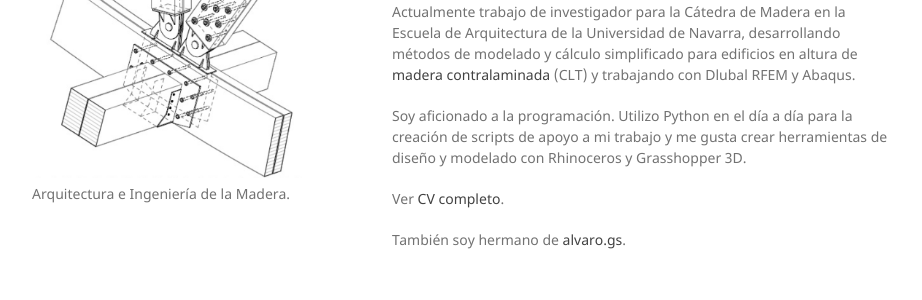
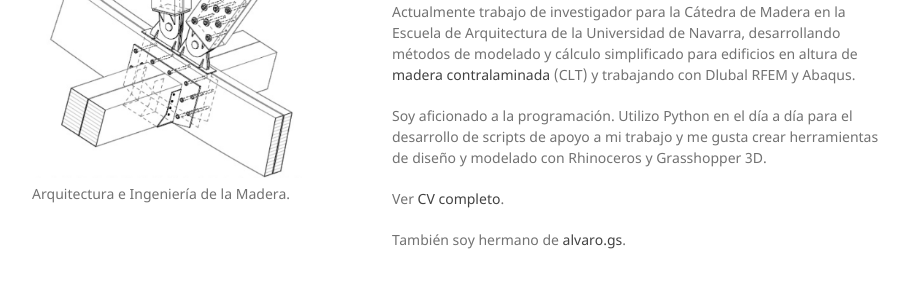
Before and after one commit to parametropic/webtest2, a Jekyll site: the page built from index.md, in a window 1280 px wide. Shown: the part 246-546 px from the top of the page, without its empty margins (178-1100 px from the left). Built offline with Jekyll 4.4.1, drawn with Linux system fonts in a browser that asks for light colours; our own code applies the rules of GitHub Pages for plain Markdown files.

Commit message:
Update index.md

```diff
--- a/index.md
+++ b/index.md
@@ -3,11 +3,11 @@ layout: default
 ---
 ## Hi there!
 
-Soy arquitecto por la Universidad de Sevilla y [Máster en Diseño y Cálculo de Estructuras de Madera](https://www.mastermadera.com/) por la Universidad del País Vasco. Gracias a una beca de prácticas internacionales, tuve la oportunidad de pasar una temporada trabajando en diversos estudios de diseño arquitectónico en Japón, donde desarrollé mi afición por la madera, la tradición carpintera, y por el tonkotsu ramen.
+Soy arquitecto por la Universidad de Sevilla y [Máster en Diseño y Cálculo de Estructuras de Madera](./tfm.html) por la Universidad del País Vasco. Gracias a una beca de prácticas internacionales, tuve la oportunidad de pasar una temporada trabajando en diversos estudios de diseño arquitectónico en Japón, donde desarrollé mi afición por la madera, la tradición carpintera, y por el tonkotsu ramen.
 
 Actualmente trabajo de investigador para la Cátedra de Madera en la Escuela de Arquitectura de la Universidad de Navarra, desarrollando métodos de modelado y cálculo simplificado para edificios en altura de [madera contralaminada](./clt.html) (CLT) y trabajando con Dlubal RFEM y Abaqus.
 
-Soy aficionado a la programación. Utilizo Python en el día a día para la creación de scripts de apoyo a mi trabajo y me gusta crear herramientas de diseño y modelado con Rhinoceros y Grasshopper 3D.
+Soy aficionado a la programación. Utilizo Python en el día a día para el desarrollo de scripts de apoyo a mi trabajo y me gusta crear herramientas de diseño y modelado con Rhinoceros y Grasshopper 3D.
 
 Ver [CV completo](./cv.html).
 
```
